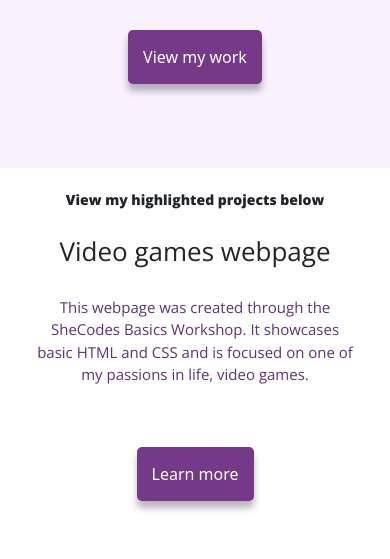
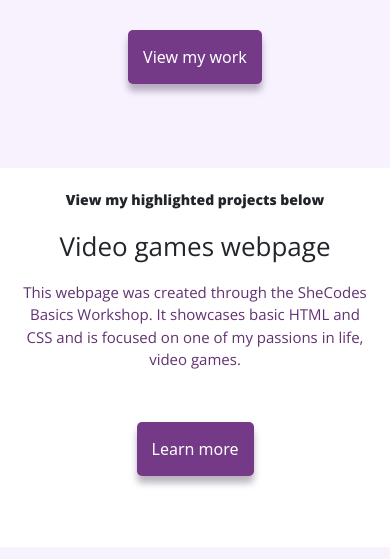
Before and after one commit to Theboz827/Week-4-portfolio-project, a plain HTML site: page index.html in a window 390 px wide. Shown: the part 249-808 px from the top of the page. Drawn offline with nearby package versions, Linux system fonts and the light colour scheme; a web font is replaced by a local one.

Commit message:
update style

```diff
--- a/styles/portfolio.css
+++ b/styles/portfolio.css
@@ -109,7 +109,7 @@ p {
 
   p {
     font-size: 15px;
-    padding: 20px;
+    padding: 10px;
   }
   .img-padding {
     margin: 5px;
@@ -135,6 +135,6 @@ p {
   }
 
   .padding-margin {
-    padding: 20px 0px 20px 0px;
+    padding: 15px 0px 15px 0px;
   }
 }
```
